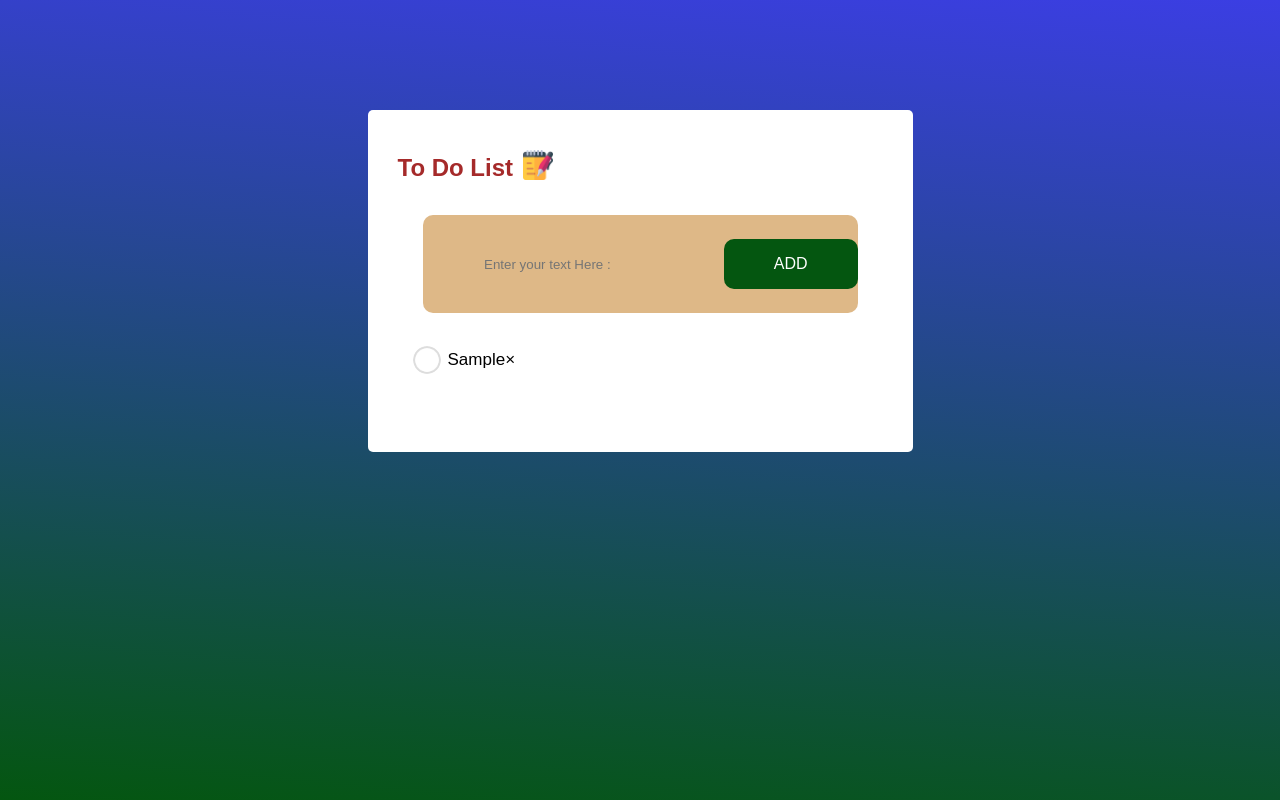
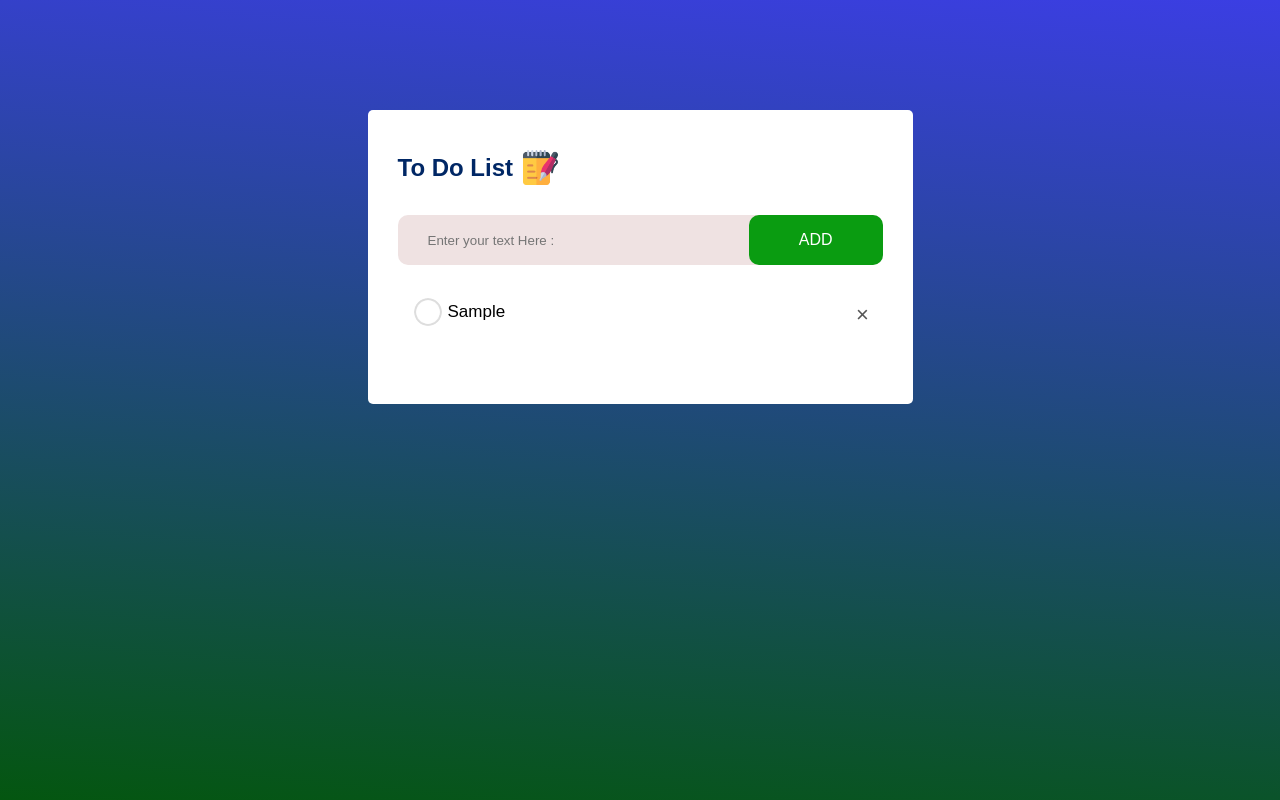
Before and after one commit to Anandkishore5252/webdevelopment-project, a plain HTML site: page index.html in a window 1280 px wide. Both pictures are taken after typing "Sample" into the empty fields and a click on the button "ADD". Drawn offline with Linux system fonts and the light colour scheme; files whose address does not match are found by name.

Commit message:
Update styles.css

```diff
--- a/styles.css
+++ b/styles.css
@@ -1,75 +1,86 @@
 *{
+
     margin: 0;
     padding: 0;
     box-sizing: border-box;
-    font-family: Arial, Helvetica, sans-serif
+    font-family: Arial, Helvetica, sans-serif;
 }
+
 .container{
-    width: 100%;
     min-height: 100vh;
-    background: linear-gradient(185deg,#3b3ee3,#045610);
+    background: linear-gradient(185deg, #3b3ee3,#045610);
     padding: 10px;
 }
+
 .todo-app{
-    width: 100%;
     max-width: 545px;
-    background-color:#fff;
+    background-color: #fff;
     margin: 100px auto;
     padding: 40px 30px 70px;
     border-radius: 5px;
+}
 
-}
 .todo-app h2{
-    color: brown;
+    color: #002765;
     display: flex;
     align-items: center;
     margin-bottom: 30px;
 }
+
 .todo-app h2 img{
-    width: 30px;
+    width: 35px;
     margin-left: 10px;
-    margin-bottom: 5px;
 }
+
 .todo-app:hover{
- box-shadow: 4px 4px 14px 4px pink;;
+    box-shadow: 1px 2px 2px 3px black;
 }
+
 .row{
     display: flex;
     align-items: center;
     justify-content: space-between;
-    background-color: burlywood;
+    background-color: #efe2e2;
     border-radius: 10px;
     padding-left: 20px;
-    margin: 25px;
+    margin-bottom: 25px;
 }
+
 input{
     flex: 1;
     border: none;
     outline: none;
     background: transparent;
-    padding: 10%;
-    font-weight: 14;
+    padding: 10px;
+    font-weight: 14px;
 }
+
 button{
-    border: 5px;
+    border: none;
     outline: none;
-    padding: 16px 50px ;
+    padding: 16px 50px;
     color: #fff;
     font-size: 16px;
     cursor: pointer;
-    background-color: #045610;
+    background-color: #0a9c11;
     border-radius: 10px;
+}
 
+button:hover{
+    background-color: #068051;
 }
+
 ul li{
     list-style: none;
     font-size: 17px;
-    padding: 12px 8px 12px 50px ;
+    padding: 12px 8px 12px 50px;
     user-select: none;
+    cursor: pointer;
     position: relative;
 }
+
 ul li::before{
-    content:"";
+    content: '';
     position: absolute;
     height: 28px;
     width: 28px;
@@ -78,15 +89,34 @@ ul li::before{
     background-size: cover;
     background-position: center;
     top: 8px;
-    left: 15px;
+    left: 16px;
+}
 
-
-}
 ul li.checked{
     color: #555;
     text-decoration: line-through;
+
 }
+
 ul li.checked::before{
     color: #666;
     background-image: url(images/checked.png);
 }
+
+
+ul li span{
+    position:absolute;
+    right: 0;
+    top: 5px;
+    width: 40px;
+    height: 40px;
+    font-size: 22px;
+    color: #555;
+    line-height: 40px;
+    text-align: center;
+    border-radius: 50%;
+}
+
+ul li span:hover{
+    background: #f3f3f3;
+}
```
